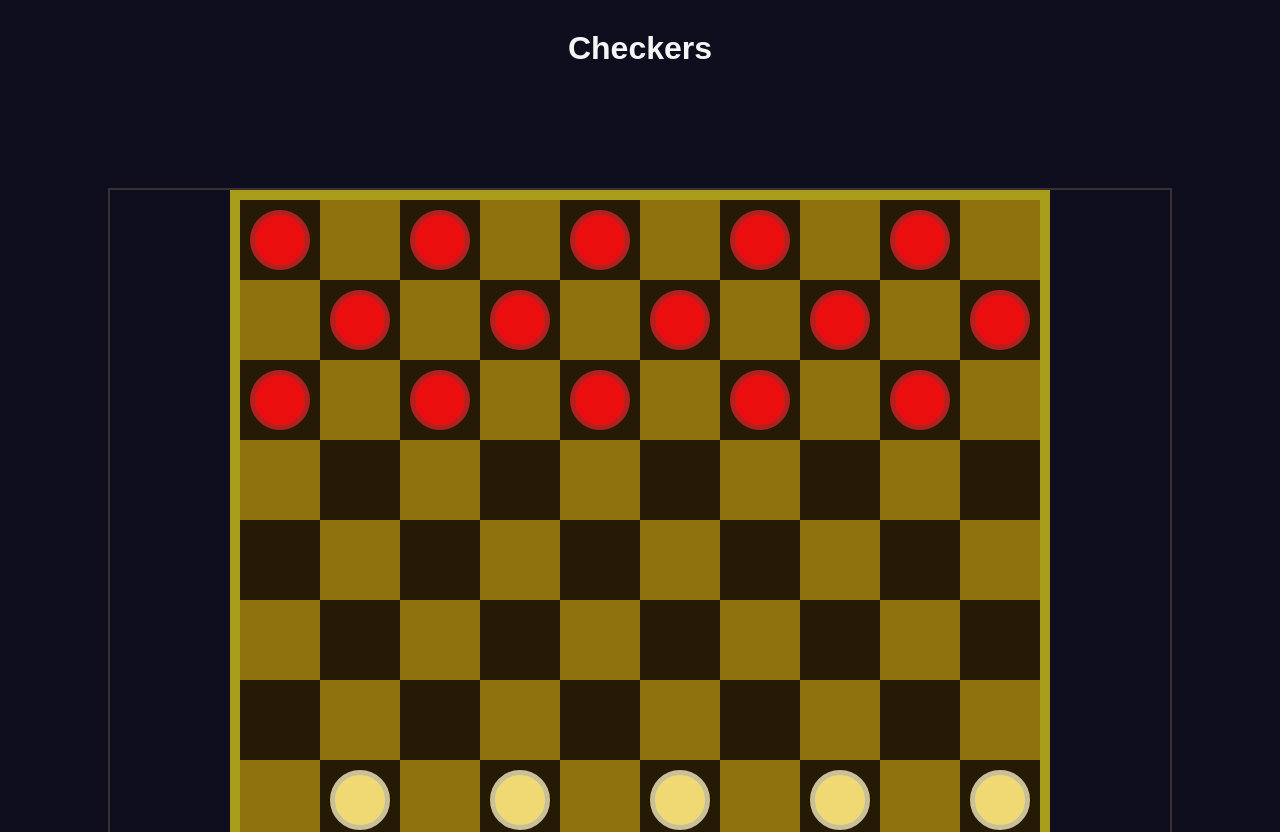
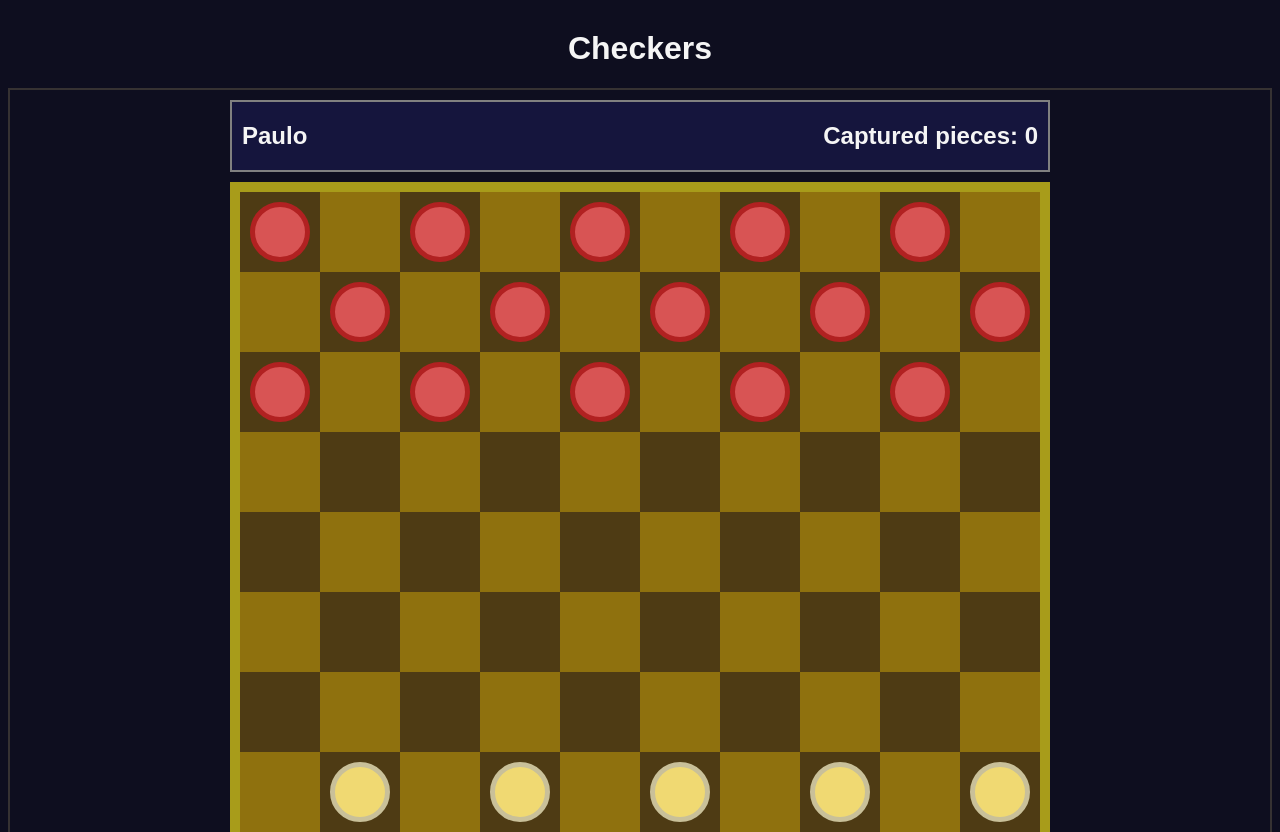
Before and after one commit to PauloKoglin/checkers-multiplayer-react, a React (Create React App) app: page / in a window 1280 px wide. Shown: the top 832 px of the page. Built offline with nearby package versions, Linux system fonts and the light colour scheme; a web font is replaced by a local one.

Commit message:
Some bug fixes, added player name and captures count

```diff
--- a/src/components/board/Board.jsx
+++ b/src/components/board/Board.jsx
@@ -5,8 +5,18 @@ import Square from '../square/Square'
 // Consts
 const RED_PIECE = 'red';
 const YELLOW_PIECE = 'yellow';
-const initialState = {
+const YELLOW_CHECKER_POSITIONS = [0, 1, 2, 3, 4, 5, 6, 7, 8, 9]
+const RED_CHECKER_POSITIONS = [90, 91, 92, 93, 94, 95, 96, 97, 98, 99]
+const CHECK_INDEX_RIGHT_FORWARD = 9;
+const CHECK_INDEX_RIGTH_BACKWARD = -9;
+const CHECK_INDEX_LEFT_FORWARD = 11;
+const CHECK_INDEX_LEFT_BACKWARD = -11;
+
+
+const INITIAL_STATE = {
     squares: initializeBoardSquares(),
+    capturedRedPieces: 0,
+    capturedYellowPieces: 0,
     selectedSquareIndex: null,
 }
 
@@ -15,7 +25,16 @@ let possibleMoves = []
 let possibleCaptures = []
 
 function initializeBoardSquares() {
-    let squares = new Array(100).fill({ color: null, index: null, checker: null, move: null, piece: null, selected: false })
+    let squares = new Array(100).fill(
+        {
+            color: null,
+            index: null,
+            checker: null,
+            move: null,
+            piece: null,
+            selected: false,
+        }
+    )
     let line = 0
     let index = 0
     let piece = ""
@@ -48,78 +67,85 @@ class Board extends Component {
         super(props)
 
         this.state = {
-            ...initialState
+            ...INITIAL_STATE
         }
     }
 
-    squareHasPiece(i) {
-        return this.state.squares[i].piece
-    }
+    // Arrow Functions
+    squareHasPiece = (i) => this.state.squares[i].piece
+    calculatePossiblesMoves = (square) => square.piece === RED_PIECE ? [square.index + 10] : [square.index - 10]
+    canMoveTo = (i) => possibleMoves.includes(i) || possibleCaptures.find(item => item.CapturerNewIndex === i)
+    isCheckerPosition = (piece, position) => piece === RED_PIECE ? RED_CHECKER_POSITIONS.includes(position) : YELLOW_CHECKER_POSITIONS.includes(position)
 
-    moveSquarePiece(square, index) {
+    moveSquarePiece(square, newPosition) {
         let squares = this.state.squares
         let selectedSquareIndex = null
 
         if (possibleCaptures.length > 0) {
             possibleCaptures.forEach(item => {
-                if (item.CapturerNewIndex === index)
+                if (item.CapturerNewIndex === newPosition) {
+                    squares[item.PieceToCaptureIndex].piece === RED_PIECE ?
+                        this.props.incCapturedRedPieces() : this.props.incCapturedYellowPieces()
                     squares[item.PieceToCaptureIndex].piece = null
+                }
             })
-            possibleCaptures = this.calculatePossibleCaptures(square.piece, index)
+            possibleCaptures = this.calculatePossibleCaptures(square.piece, newPosition)
         }
         this.paintPossibleMoves(squares)
 
+        squares[newPosition].piece = square.piece
+        squares[newPosition].checker = square.checker
+        squares[newPosition].move = false
         squares[square.index].selected = false
-        squares[index].piece = square.piece
-        squares[index].move = false
         squares[square.index].piece = null
+        squares[square.index].checker = false
 
         if (possibleCaptures.length > 0) {
-            selectedSquareIndex = index
-            squares[index].selected = true
+            selectedSquareIndex = newPosition
+            squares[newPosition].selected = true
         }
+
+        if (this.isCheckerPosition(square.piece, newPosition))
+            squares[newPosition].checker = true
 
         this.setState({ squares, selectedSquareIndex: selectedSquareIndex })
     }
 
+    tranformChecker(square) {
+        let squares = this.state.squares
+        squares[square.index].checker = true
+        this.setState({ ...this.state, squares })
+    }
+
+
+    returnPositionsToCapture(piece, position, checkIndex) {
+        let checkPosition = position + checkIndex
+        let afterCapturePosition = checkPosition + checkIndex
+        let squareToCapture = this.state.squares[checkPosition]
+
+        if (afterCapturePosition < 0 || afterCapturePosition > 99) return
+
+        if (squareToCapture && squareToCapture.piece && squareToCapture.piece !== piece && !this.state.squares[afterCapturePosition].piece)
+            return { PieceToCaptureIndex: squareToCapture.index, CapturerNewIndex: afterCapturePosition }
+    }
+
     calculatePossibleCaptures(piece, position) {
-        let square = null
+        let checkedPosition;
         let captures = []
-        let checkPosition = null
 
-        checkPosition = position + 9
-        square = this.state.squares[checkPosition]
-        if (square.piece && square.piece !== piece)
-            captures.push({ PieceToCaptureIndex: square.index, CapturerNewIndex: checkPosition + 9 })
+        if (checkedPosition = this.returnPositionsToCapture(piece, position, CHECK_INDEX_RIGHT_FORWARD))
+            captures.push(checkedPosition)
 
-        checkPosition = position - 9
-        square = this.state.squares[checkPosition]
-        if (square.piece && square.piece !== piece)
-            captures.push({ PieceToCaptureIndex: square.index, CapturerNewIndex: checkPosition - 9 })
+        if (checkedPosition = this.returnPositionsToCapture(piece, position, CHECK_INDEX_RIGTH_BACKWARD))
+            captures.push(checkedPosition)
 
-        checkPosition = position + 11
-        square = this.state.squares[checkPosition]
-        if (square.piece && square.piece !== piece)
-            captures.push({ PieceToCaptureIndex: square.index, CapturerNewIndex: checkPosition + 11 })
+        if (checkedPosition = this.returnPositionsToCapture(piece, position, CHECK_INDEX_LEFT_FORWARD))
+            captures.push(checkedPosition)
 
-        checkPosition = position - 11
-        square = this.state.squares[checkPosition]
-        if (square.piece && square.piece !== piece)
-            captures.push({ PieceToCaptureIndex: square.index, CapturerNewIndex: checkPosition - 11 })
+        if (checkedPosition = this.returnPositionsToCapture(piece, position, CHECK_INDEX_LEFT_BACKWARD))
+            captures.push(checkedPosition)
 
         return captures
-    }
-
-    calculatePossiblesMoves(square) {
-        if (square.piece === RED_PIECE) {
-            return [square.index + 10]
-        } else {
-            return [square.index - 10]
-        }
-    }
-
-    canMoveTo(i) {
-        return possibleMoves.includes(i) || possibleCaptures.find(item => item.CapturerNewIndex === i)
     }
 
     paintPossibleMoves(squares) {
@@ -159,7 +185,7 @@ class Board extends Component {
     }
 
     onClickSquare(i) {
-        console.log("square " + i + " clicked")
+        // console.log("square " + i + " clicked")
 
         if (this.squareHasPiece(i)) {
             if (this.state.selectedSquareIndex === i) {
@@ -179,28 +205,11 @@ class Board extends Component {
         }
     }
 
-    onMouseOver(i) {
-        // if (possibleMoves.includes(i) || possibleCaptures.find(item => item.CapturerNewIndex === i)) {
-        //     let squares = this.state.squares
-        //     squares[i].move = true
-        //     this.setState({ squares })
-        // }
-        console.log("mouse over")
-    }
-
-    onMouseLeave(i) {
-        // let squares = this.state.squares
-        // if (squares[i].move) squares[i].move = false
-        // this.setState({ squares })
-    }
-
     renderSquares() {
         return this.state.squares.map((square, i) => {
             return (
                 <Square
                     onClick={() => this.onClickSquare(i)}
-                    onMouseOver={() => this.onMouseOver(i)}
-                    onMouseLeave={() => this.onMouseLeave(i)}
                     key={i}
                     config={square}>
                 </Square>
--- a/src/components/game/Game.jsx
+++ b/src/components/game/Game.jsx
@@ -1,12 +1,44 @@
 import React, { Component } from 'react'
 import Board from '../board/Board'
+import Player from '../player/Player'
 
-
-
+const INITIAL_STATE = {
+    capturedRedPieces: 0,
+    capturedYellowPieces: 0,
+}
 
 export default class Game extends Component {
 
+    constructor(props) {
+        super(props)
+
+        this.state = {
+            ...INITIAL_STATE
+        }
+    }
+
+    setCapturedYellowPieces = (value) => this.setState({ ...this.state, capturedYellowPieces: value })
+    setCapturedRedPieces = (value) => this.setState({ ...this.state, capturedRedPieces: value })
+
+    incCapturedYellowPieces = () => this.setCapturedYellowPieces(this.state.capturedYellowPieces + 1)
+    incCapturedRedPieces = () => this.setCapturedRedPieces(this.state.capturedRedPieces + 1)
+
     render() {
-        return <Board />
+        return (
+            <div className='game'>
+                <Player
+                    piece='red'
+                    captures={this.state.capturedYellowPieces}
+                    name="Paulo" />
+                <Board
+                    incCapturedRedPieces={() => this.incCapturedRedPieces()}
+                    incCapturedYellowPieces={() => this.incCapturedYellowPieces()}
+                />
+                <Player
+                    piece='yellow'
+                    captures={this.state.capturedRedPieces}
+                    name="Elais" />
+            </div>
+        )
     }
 }
--- /dev/null
+++ b/src/components/player/Player.css
@@ -0,0 +1,19 @@
+.player {
+    background-color: rgb(21, 21, 61);
+    display: flex;
+    flex-direction: row;
+    justify-content: space-between;
+    column-count: 10;
+    margin-bottom: 10px;
+    margin-top: 10px;
+    border: 2px solid grey;
+    /* column-count: auto;     */
+}
+
+.name {
+    padding-left: 10px;
+}
+
+.captures {
+    padding-right: 10px;
+}
--- /dev/null
+++ b/src/components/player/Player.jsx
@@ -0,0 +1,13 @@
+import './Player.css'
+// import Piece from '../piece/Piece'
+import React from 'react'
+
+export default function (props) {
+    return (
+        <div className='player'>
+            <h2 className='name'>{props.name}</h2>
+            <h2 className='captures'>{"Captured pieces: ".concat(props.captures ? props.captures : 0)}</h2>
+        </div>
+
+    )
+}
--- a/src/components/square/Square.css
+++ b/src/components/square/Square.css
@@ -12,7 +12,7 @@
     float: left;
     width: 80px;
     height: 80px;
-    background-color: rgb(37, 26, 4);
+    background-color: rgb(78, 59, 20);
     font-size:50px;
     text-align:center;
     display: table-cell;
@@ -20,7 +20,7 @@
 }
 
 .red {
-    background-color: rgb(235, 14, 14);
+    background-color: rgb(216, 84, 84);
     border: 5px solid rgb(177, 33, 33);
     border-radius: 80%;
     padding: 25px;
@@ -41,5 +41,9 @@
 
 .move {
     background-color: rgb(16, 110, 16);
-    /* border: 2px solid green; */
 }
+
+.checker {
+    border: 5px dotted black;
+    border-style: dashed;
+}
--- a/src/components/square/Square.jsx
+++ b/src/components/square/Square.jsx
@@ -1,12 +1,16 @@
 import './Square.css'
-// import Piece from '../piece/Piece.jsx'
 import React, { Component } from 'react'
 
 export default class Square extends Component {
-    buildClasses() {
+    getSquareClasses() {
         return (this.props.config.selected ? "selected " : "")
             .concat(this.props.config.move ? "move " : "")
             .concat(this.props.config.color)
+    }
+
+    getPieceClasses() {
+        return (this.props.config.checker ? "checker " : "")
+            .concat(this.props.config.piece)
     }
 
     render() {
@@ -14,12 +18,9 @@ export default class Square extends Component {
             <div
                 key={this.props.config.index}
                 id={this.props.config.index}
-                className={this.buildClasses()}
-                onClick={() => this.props.onClick()}
-                onMouseOver={() => this.props.onMouseOver()}
-                onMouseLeave={() => this.props.onMouseLeave()}
-            >
-                <div className={this.props.config.piece}></div>
+                className={this.getSquareClasses()}
+                onClick={() => this.props.onClick()}>
+                <div className={this.getPieceClasses()}></div>
             </div>
 
         )
--- a/src/components/template/GameArea.css
+++ b/src/components/template/GameArea.css
@@ -3,5 +3,5 @@
     align-items: center;
     justify-content: center;
     border: 2px solid rgb(54, 50, 50) ;
-    margin: 100px 100px;
+    /* margin: 100px 100px;     */
 }
```
